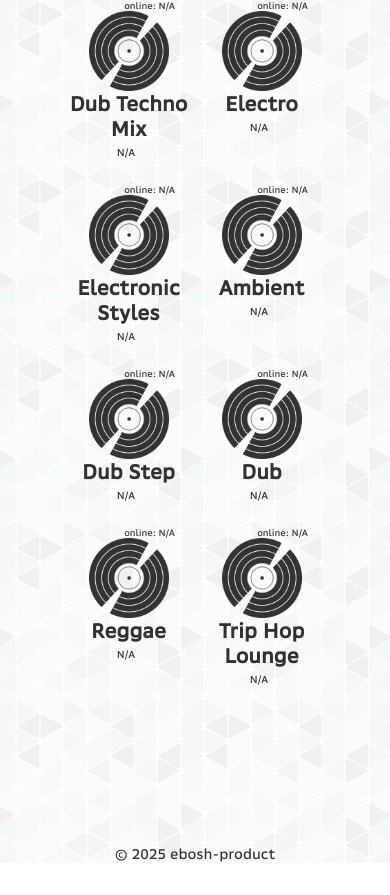
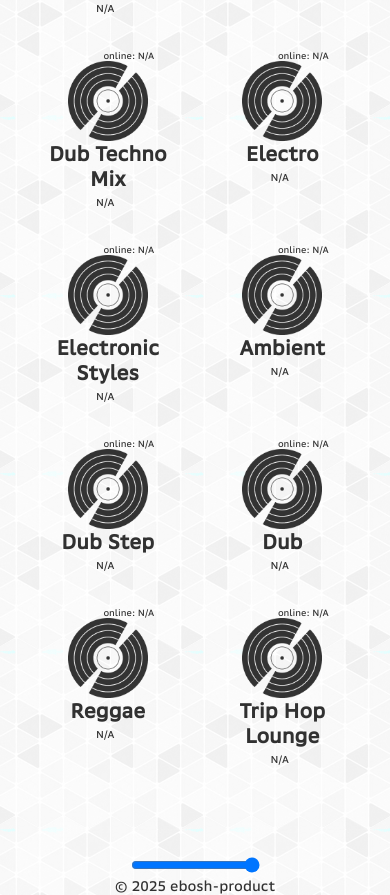
Before and after one commit to deeb0sh/the_mandulator_3000, a Vue app in the folder dark-front/: page /radio in a window 390 px wide. Shown: the part 965-1860 px from the top of the page. Before the commit the page ends 1828 px from the top, so only its background shows below. Built offline with nearby package versions, Linux system fonts and the light colour scheme; no server answers.

Commit message:
save all 2332232

```diff
--- a/dark-front/index.html
+++ b/dark-front/index.html
@@ -5,6 +5,8 @@
     <link rel="icon" href="/favicon.ico">
     <meta name="viewport" content="width=device-width, initial-scale=1.0">
     <title>DarkSurf.ru</title>
+
+
   </head>
   <body>
     <div id="app"></div>
--- a/dark-front/src/components/player.vue
+++ b/dark-front/src/components/player.vue
@@ -1,6 +1,7 @@
 <template>
     <div class="DivPlayer">
         <audio id="player" class="player" v-bind:src="Source" type="audio/aacp" preload="metadata" />
+        <input type="range" min="0" max="1" step="0.01" @input="setVolume" />
     </div>
 </template>
 
@@ -9,6 +10,12 @@ export default {
     props: [
         'Source'
     ],
+    methods: {
+        setVolume(e) {
+            const player = document.getElementById('player')
+            if (player) player.volume = e.target.value
+        }
+}
 }
 </script>
 
--- a/dark-front/src/views/home.vue
+++ b/dark-front/src/views/home.vue
@@ -57,9 +57,9 @@ export default {
 </script>
 
 <style scoped>
-*z {
+/* * {
     border: #00ff15 solid 1px;
-}
+} */
 
 .main {
     flex: 1 0 auto;
--- a/dark-front/src/views/m3000.vue
+++ b/dark-front/src/views/m3000.vue
@@ -76,17 +76,19 @@ import { jwtDecode } from 'jwt-decode'
                     }
                     else {
                         localStorage.removeItem('jwt');
-                        this.$router.push('/'); // если токен невалидный, перенаправляем на главную
+                        this.$router.replace('/'); // если токен невалидный, перенаправляем на главную
                     }
                 }
                 catch (e) {
-                    this.$router.push('/'); // ошибка, перенаправляем на главную
+                    this.$router.replace('/'); // ошибка, перенаправляем на главную
                 }
             },
-            logOut() {
+            async logOut() {
                 if (confirm("Вы уверены, что хотите выйти?")) {
-                    localStorage.removeItem('jwt')
-                    this.$router.push('/')
+                    await new Promise(resolve => setTimeout(resolve, 100))
+                    localStorage.clear();
+                    this.$router.replace('/')
+                    await this.$router.replace('/')
                 }
             }
         }
--- a/dark-front/src/views/radio.vue
+++ b/dark-front/src/views/radio.vue
@@ -34,10 +34,10 @@
          </div>
         <div>
             <br><br><br>
-            <Logmod ref="modal" />
+
         </div>
     </div>
-    <Player v-bind:Source="url"/>
+    <Player class="player-fixed" v-bind:Source="url"/>
 
 </template>
 <script>
@@ -105,9 +105,9 @@ export default {
         flex-shrink: 0;
         display: flex;
         flex-direction: column;
-        justify-content: flex-start; /* вместо top, его нет в CSS */
+        justify-content: flex-start;
         align-items: center;
-        padding-bottom: 80px;
+        padding-bottom: 10px;
     }
 
 .container {
@@ -138,6 +138,7 @@ export default {
     font-size: 50px;
     color: #313131;
 }
+
 @media (max-width:950px ){
     .header {
         display: flex;
@@ -184,6 +185,10 @@ export default {
     .header {
         margin: 10px;
     }
+    .radio {
+        justify-content: space-evenly;
+        gap: 10px;
+    }
 }
 @media (max-width: 320px) {
     .header-text {
```
Also changed, not shown: 15 other files (tests, documents, lock files or other folders).
